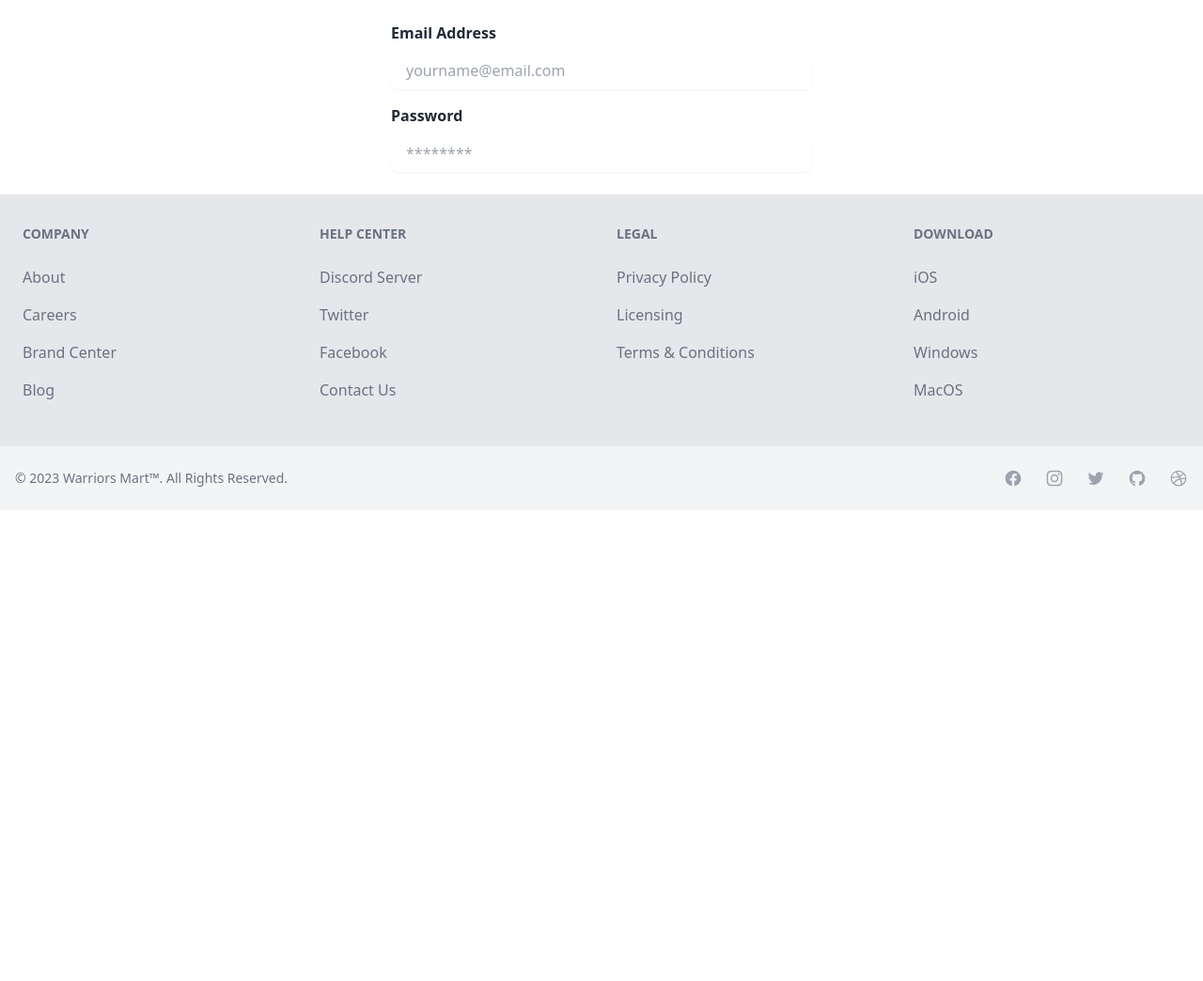
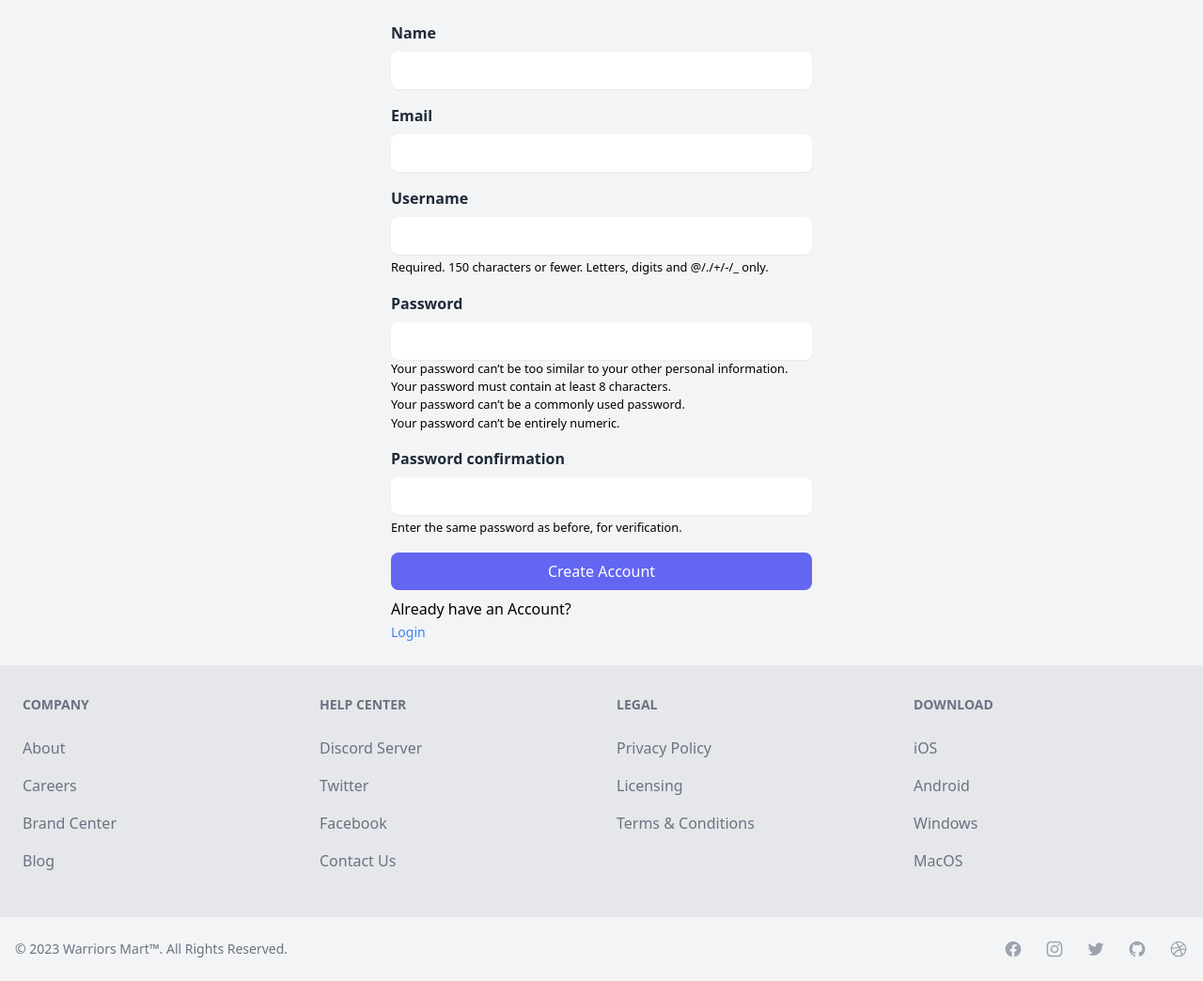
Before and after one commit to coderrony/mart, a Django app: page /user/registration/ in a window 1280 px wide. Shown: the part 187-1231 px from the top of the page at 94% size. Before the commit the page ends 705 px from the top, so only its background shows below. Run offline with Django 4.2, Linux system fonts and the light colour scheme; style sheets or scripts are compiled from the project's sources; parts of the project's set-up code (start-up, migrations or seed data) failed here and were passed over; some libraries are stand-ins or nearby versions.

Commit message:
user app updated

```diff
--- a/templates/base.html
+++ b/templates/base.html
@@ -16,14 +16,15 @@
 
 </head>
 
-<body >
+<body class="bg-gray-100">
     <header>
         <!-- Nav bar start -->
 
         <div class=" bg-white flex justify-center shadow-sm">
             <div class=" w-10/12 flex justify-between p-3">
                 <div class="flex space-x-4">
-                    <a href="{% url 'home' %}"><img src="{% static 'images/warriors-mart.png' %}" alt="logo" class=" w-10 "></a>
+                    <a href="{% url 'home' %}"><img src="{% static 'images/warriors-mart.png' %}" alt="logo"
+                            class=" w-10 "></a>
                     <a href="{% url 'home' %}" class="   text-sm font-normal text-gray-900 hover:text-gray-500">Home</a>
 
                     <a href="#" class=" text-sm font-normal   text-gray-900  hover:text-gray-500">Cars</a>
@@ -43,9 +44,11 @@
                 <div class="flex space-x-4">
 
                     {% if request.user.is_authenticated %}
-                    <a href="{% url 'logout' %}" class=" text-sm font-normal   text-gray-900 hover:text-gray-500">Logout</a>
+                    <a href="{% url 'logout' %}"
+                        class=" text-sm font-normal   text-gray-900 hover:text-gray-500">Logout</a>
                     {% else %}
-                    <a href="{% url 'login' %}" class=" text-sm font-normal   text-gray-900 hover:text-gray-500">Sign in</a>
+                    <a href="{% url 'login' %}" class=" text-sm font-normal   text-gray-900 hover:text-gray-500">Sign
+                        in</a>
                     {% endif %}
 
                     {% comment %} <a href="#" class=" text-sm font-normal   text-gray-900 hover:text-gray-500">Create
@@ -53,14 +56,16 @@
 
                     <a href="#" class=" text-gray-400 hover:text-gray-500">
                         <span class="sr-only">Search</span>
-                        <svg class="h-6 w-6" fill="none" viewBox="0 0 24 24" stroke-width="1.5" stroke="currentColor" aria-hidden="true">
+                        <svg class="h-6 w-6" fill="none" viewBox="0 0 24 24" stroke-width="1.5" stroke="currentColor"
+                            aria-hidden="true">
                             <path stroke-linecap="round" stroke-linejoin="round"
                                 d="M21 21l-5.197-5.197m0 0A7.5 7.5 0 105.196 5.196a7.5 7.5 0 0010.607 10.607z" />
                         </svg>
                     </a>
 
                     <a href="#" class=" group -m-2 flex items-center">
-                        <svg class="h-6 w-6 flex-shrink-0 text-gray-400 group-hover:text-gray-500" fill="none" viewBox="0 0 24 24" stroke-width="1.5" stroke="currentColor" aria-hidden="true">
+                        <svg class="h-6 w-6 flex-shrink-0 text-gray-400 group-hover:text-gray-500" fill="none"
+                            viewBox="0 0 24 24" stroke-width="1.5" stroke="currentColor" aria-hidden="true">
                             <path stroke-linecap="round" stroke-linejoin="round"
                                 d="M15.75 10.5V6a3.75 3.75 0 10-7.5 0v4.5m11.356-1.993l1.263 12c.07.665-.45 1.243-1.119 1.243H4.25a1.125 1.125 0 01-1.12-1.243l1.264-12A1.125 1.125 0 015.513 7.5h12.974c.576 0 1.059.435 1.119 1.007zM8.625 10.5a.375.375 0 11-.75 0 .375.375 0 01.75 0zm7.5 0a.375.375 0 11-.75 0 .375.375 0 01.75 0z" />
                         </svg>
@@ -74,13 +79,13 @@
         <!-- Nav bar end -->
     </header>
 
-     <main>
+    <main>
 
         {% block content %}
         {% endblock content %}
-     </main>
+    </main>
 
-     <footer class="bg-gray-200 dark:bg-gray-900">
+    <footer class="bg-gray-200 dark:bg-gray-900">
         <div class="grid grid-cols-2 gap-8 px-6 py-8 md:grid-cols-4">
             <div>
                 <h2 class="mb-6 text-sm font-semibold text-gray-500 uppercase dark:text-gray-400">Company</h2>
--- /dev/null
+++ b/users/forms.py
@@ -0,0 +1,20 @@
+from django.forms import ModelForm
+from django.contrib.auth.forms import UserCreationForm
+from django.contrib.auth.models import User
+
+
+class CreateUserCreationForm(UserCreationForm):
+    class Meta:
+        model = User
+        fields = ['first_name', 'email', 'username', 'password1', 'password2']
+        labels = {
+            'first_name': 'Name',
+            'email': 'Email',
+        }
+
+    def __init__(self, *args, **kwargs):
+        super(CreateUserCreationForm, self).__init__(*args, **kwargs)
+
+        for name, field in self.fields.items():
+            field.widget.attrs.update(
+                {'class':  'w-full   px-4 py-2 rounded-lg shadow-sm focus:outline-none focus:shadow-outline-gray'})
--- a/users/templates/login.html
+++ b/users/templates/loginRegister.html
@@ -16,7 +16,7 @@
             <div class="-space-y-px rounded-md shadow-sm">
                 <div class="mb-2">
                     <label for="email-address" class="sr-only">Username</label>
-                    <input id="email-address" name="username" type="username"  required
+                    <input id="email-address" name="username" type="username" required
                         class="relative block w-full appearance-none rounded-lg  border border-gray-300 px-3 py-2 text-gray-900 placeholder-gray-500 focus:z-10 focus:border-indigo-500 focus:outline-none focus:ring-indigo-500 sm:text-sm"
                         placeholder="Username">
                 </div>
@@ -51,7 +51,7 @@
             </div>
             <div class=" flex flex-col ">
                 <p class="font-normal">Don’t have an Account?</p>
-                <a href="#" class="text-sm text-blue-500 focus:text-blue-800">Sign Up</a>
+                <a href="{% url 'registration' %}" class="text-sm text-blue-500 focus:text-blue-800">Sign Up</a>
             </div>
         </form>
     </div>
@@ -68,17 +68,29 @@
         <div class="text-center mb-6">
             <h1 class="text-3xl font-bold text-gray-800">Create Account</h1>
         </div>
-          <form class="space-y-4">
+        <form class="space-y-4" action="{% url 'registration' %}" method='POST'> {% csrf_token %}
+            {% for field in form  %}
+            <div>
+                <label for="email" class="block text-gray-800 font-bold mb-2">{{field.label}}</label>
+                {{field}}
 
+            </div>
+            {% if field.help_text %}
+            <small>{{field.help_text}}</small>
+            {% endif %}
+
+            {% for error in field.errors %}
+            <p style="color:red">{{error}}</p>
+            {% endfor %}
+
+
+            {% endfor %}
             <div>
-              <label for="email" class="block text-gray-800 font-bold mb-2">Email Address</label>
-              <input id="email" type="email" class="w-full px-4 py-2 rounded-lg shadow-sm focus:outline-none focus:shadow-outline-gray"
-                placeholder="yourname@email.com">
-            </div>
-            <div>
-              <label for="password" class="block text-gray-800 font-bold mb-2">Password</label>
-              <input id="password" type="password" class="w-full px-4 py-2 rounded-lg shadow-sm focus:outline-none focus:shadow-outline-gray"
-                placeholder="********">
+                <button type="submit"
+                    class="w-full bg-indigo-500 text-white py-2 px-4 rounded-lg hover:bg-indigo-600 focus:outline-none focus:shadow-outline-indigo mb-2">Create
+                    Account</button>
+                <p class="font-normal">Already have an Account?</p>
+                <a href="{% url 'login' %}" class="text-sm text-blue-500 focus:text-blue-800">Login</a>
             </div>
 
         </form>
--- a/users/views.py
+++ b/users/views.py
@@ -3,6 +3,7 @@ from django.contrib.auth import login, authenticate, logout
 from django.contrib import messages
 from django.contrib.auth.decorators import login_required
 from django.contrib.auth.models import User
+from .forms import CreateUserCreationForm
 # Create your views here.
 
 
@@ -26,7 +27,7 @@ def userLogin(request):
             login(request, user)
             return redirect('home')
 
-    return render(request, "login.html", context={'page': page})
+    return render(request, "loginRegister.html", context={'page': page})
 
 
 def userLogout(request):
@@ -35,5 +36,19 @@ def userLogout(request):
 
 
 def userRegister(request):
+    if request.user.is_authenticated:
+        return redirect('home')
+    form = CreateUserCreationForm()
+    if request.method == 'POST':
+        form = CreateUserCreationForm(request.POST)
+        if form.is_valid():
+            user = form.save(commit=False)
+            user.username = user.username.lower()
+            user.save()
+            messages.success(request, 'user account was created')
+            login(request, user)
+            return redirect('home')
+    else:
+        messages.error(request, 'an error occurred during register')
 
-    return render(request, 'login.html')
+    return render(request, 'loginRegister.html', context={'form': form})
```
Also changed, not shown: db.sqlite3. Lines whose indentation alone changed are shown as unchanged.
